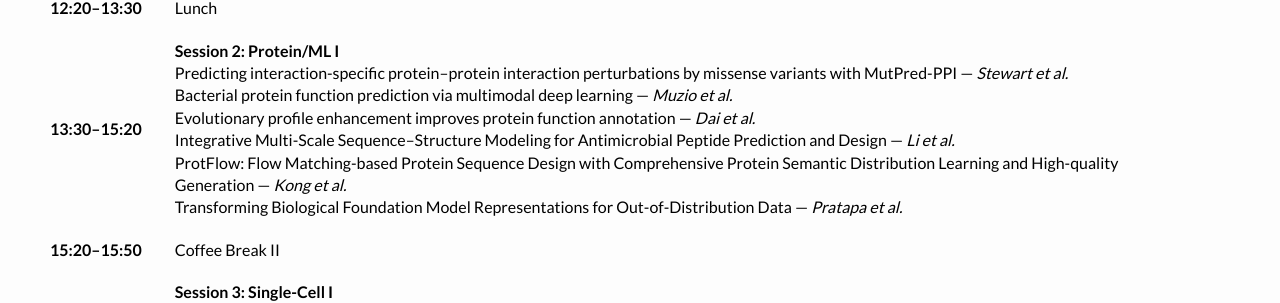
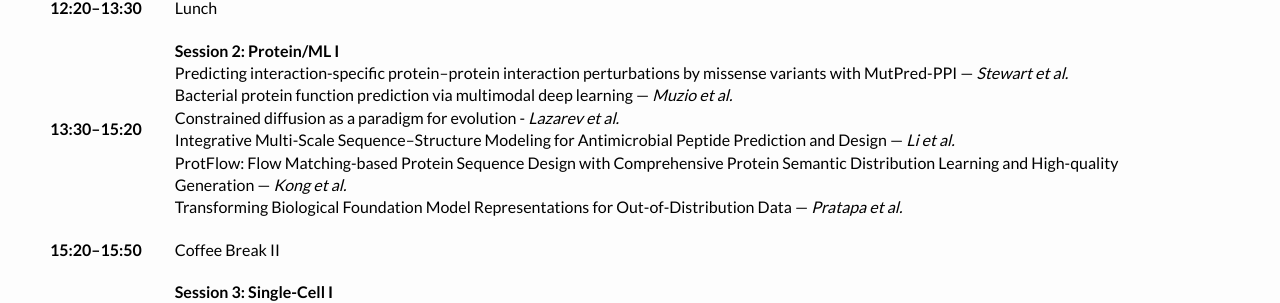
Before and after one commit to recomb-conference/recomb2026, a Jekyll site: the page built from program.md, in a window 1280 px wide and 900 px high, scrolled down 706 px. Shown: the part 152-455 px from the top of the window. Built offline with Jekyll 4.4.1, drawn with Linux system fonts in a browser that asks for light colours; nearby versions of some CDN libraries; some of the changed text lies outside the part shown.

Commit message:
Update program.md

```diff
--- a/program.md
+++ b/program.md
@@ -19,7 +19,7 @@
 | **10:05–10:30** | Coffee Break I |
 | **10:30–12:20** | **Session 1: Sequence I**<br>Minimizer Density revisited: Models and Multiminimizers — *Ingels et al.* <br>MaxGeomHash: An Algorithm for Variable-Size Random Sampling of Distinct Elements — *Hera et al.* <br>Faster and Scalable Parallel External-Memory Construction of Colored Compacted de Bruijn Graphs with Cuttlefish 3 — *Khan et al.* <br>Sequence-to-graph alignment based copy number calling using a network flow formulation — *Magalhães et al.* <br>Privacy-Preserving Pangenome Graphs — *Blindenbach et al.* <br>bronko: ultrarapid, alignment-free detection of viral genome variation — *Doughty et al.* |
 | **12:20–13:30** | Lunch |
-| **13:30–15:20** | **Session 2: Protein/ML I**<br>Predicting interaction-specific protein–protein interaction perturbations by missense variants with MutPred-PPI — *Stewart et al.* <br>Bacterial protein function prediction via multimodal deep learning — *Muzio et al.* <br>Evolutionary profile enhancement improves protein function annotation — *Dai et al.* <br>Integrative Multi-Scale Sequence–Structure Modeling for Antimicrobial Peptide Prediction and Design — *Li et al.* <br>ProtFlow: Flow Matching-based Protein Sequence Design with Comprehensive Protein Semantic Distribution Learning and High-quality <br>Generation — *Kong et al.* <br>Transforming Biological Foundation Model Representations for Out-of-Distribution Data — *Pratapa et al.* |
+| **13:30–15:20** | **Session 2: Protein/ML I**<br>Predicting interaction-specific protein–protein interaction perturbations by missense variants with MutPred-PPI — *Stewart et al.* <br>Bacterial protein function prediction via multimodal deep learning — *Muzio et al.* <br>Constrained diffusion as a paradigm for evolution - *Lazarev et al.* <br>Integrative Multi-Scale Sequence–Structure Modeling for Antimicrobial Peptide Prediction and Design — *Li et al.* <br>ProtFlow: Flow Matching-based Protein Sequence Design with Comprehensive Protein Semantic Distribution Learning and High-quality <br>Generation — *Kong et al.* <br>Transforming Biological Foundation Model Representations for Out-of-Distribution Data — *Pratapa et al.* |
 | **15:20–15:50** | Coffee Break II |
 | **15:50–17:05** | **Session 3: Single-Cell I**<br>Random Matrix Theory-guided sparse PCA for single-cell RNA-seq data — *Chardès*<br>Gene-First Identity Construction for Robust Cell Identification in Single-Cell Transcriptomics — *Yang et al.* <br>Error Correction Algorithms for Efficient Gene Quantification in Single Cell Transcriptomics — *Zentgraf et al.* <br>Nullstrap-DE: A General Framework for Calibrating FDR and Preserving Power in Differential Expression Methods — *Jiang et al.* |
 | **17:05–19:00** | Poster Session I |
```
Also changed, not shown: other parts of program.md (+1 -1 lines).
